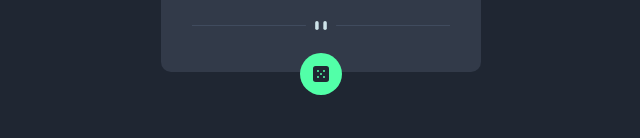
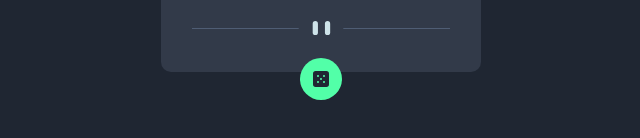
Before and after one commit to MathMenzs/advice-generator, a plain HTML site: page index.html in a window 1280 px wide. Shown: the part 428-566 px from the top of the page, 319-959 px from the left. Drawn offline with Linux system fonts and the light colour scheme.

Commit message:
modificaçoes no picture

```diff
--- a/index.html
+++ b/index.html
@@ -29,7 +29,7 @@
           and taking action."
         </p>
         <picture>
-          <source media="(max-width: 426px)" srcset="./src/images/pattern-divider-mobile.svg">
+          <source media="(min-width: 426px)" srcset="./src/images/pattern-divider-mobile.svg">
           <img
           class="icone-divisao"
           src="./src/images/pattern-divider-desktop.svg"
```
